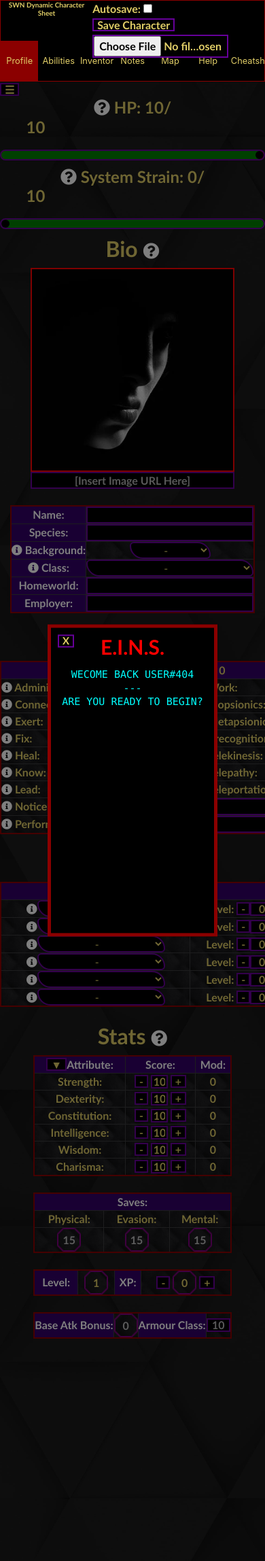
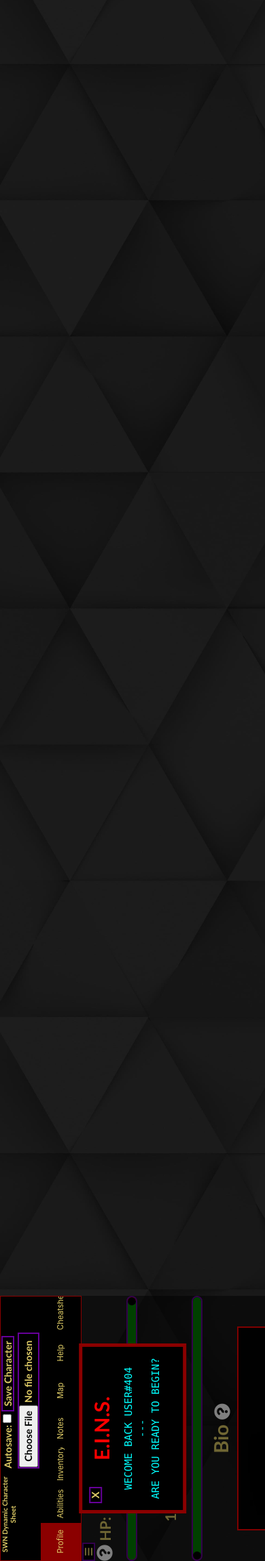
Before and after one commit to SeventhDream/SWN-Character-Sheet, a PHP site: page / in a window 390 px wide. Shown: the whole page at 68% size. Run offline with PHP 8.4, Linux system fonts and the light colour scheme; some libraries are stand-ins or nearby versions.

Commit message:
Force landscape view on mobile screens.
- transform orientation using media queries.
- Reduce font size to 90%

```diff
--- a/css/style.css
+++ b/css/style.css
@@ -1106,3 +1106,22 @@ input[type='range'].strainSlide::-webkit-slider-runnable-track{
       transform: translate(-50%,-50%);
     }
   }
+
+  @media screen and (min-width: 320px) and (max-width: 767px) and (orientation: portrait) {
+    html {
+      transform: rotate(-90deg);
+      transform-origin: left top;
+      width: 100vh;
+      height: 100vw;
+      overflow-x: hidden;
+      position: absolute;
+      top: 100%;
+      left: 0;
+    }
+  }
+
+  @media screen and (min-width: 320px) and (max-width: 767px){
+    html{
+      font-size: 90%;
+    }
+  }
```
